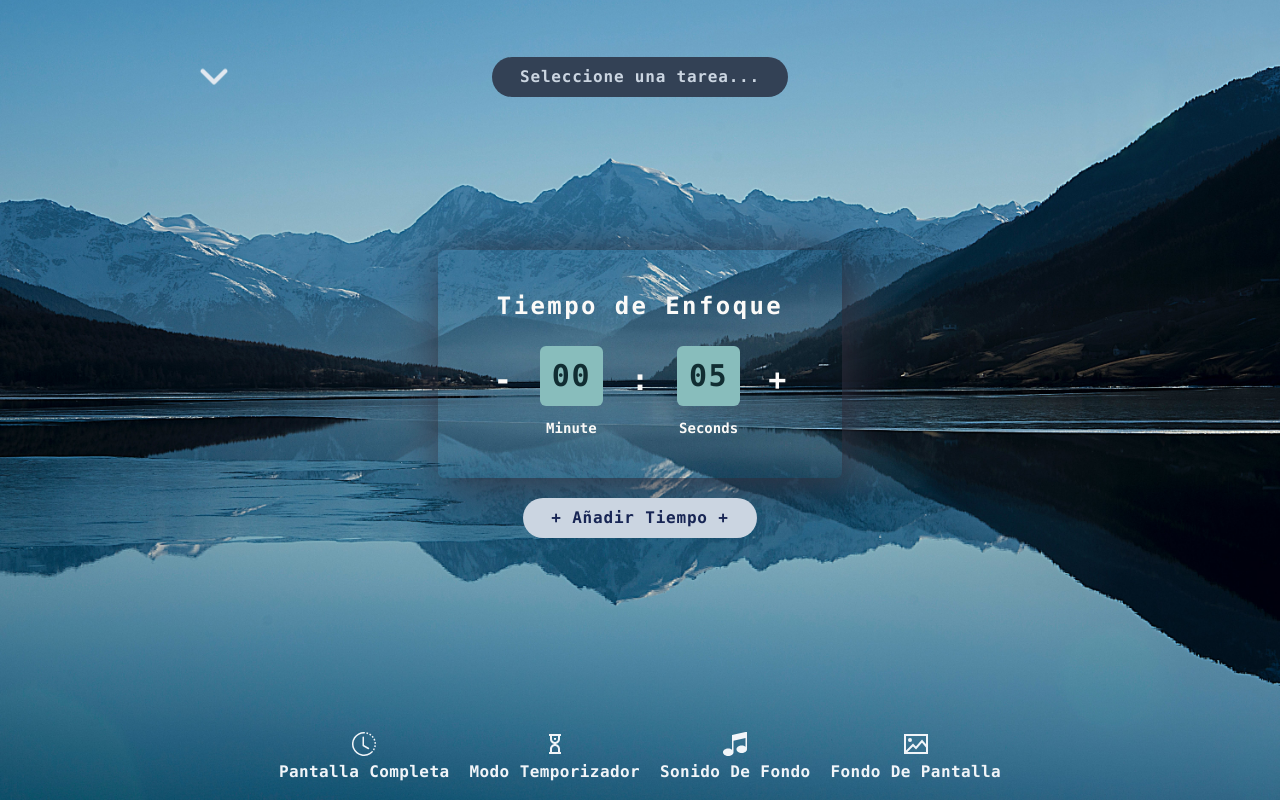
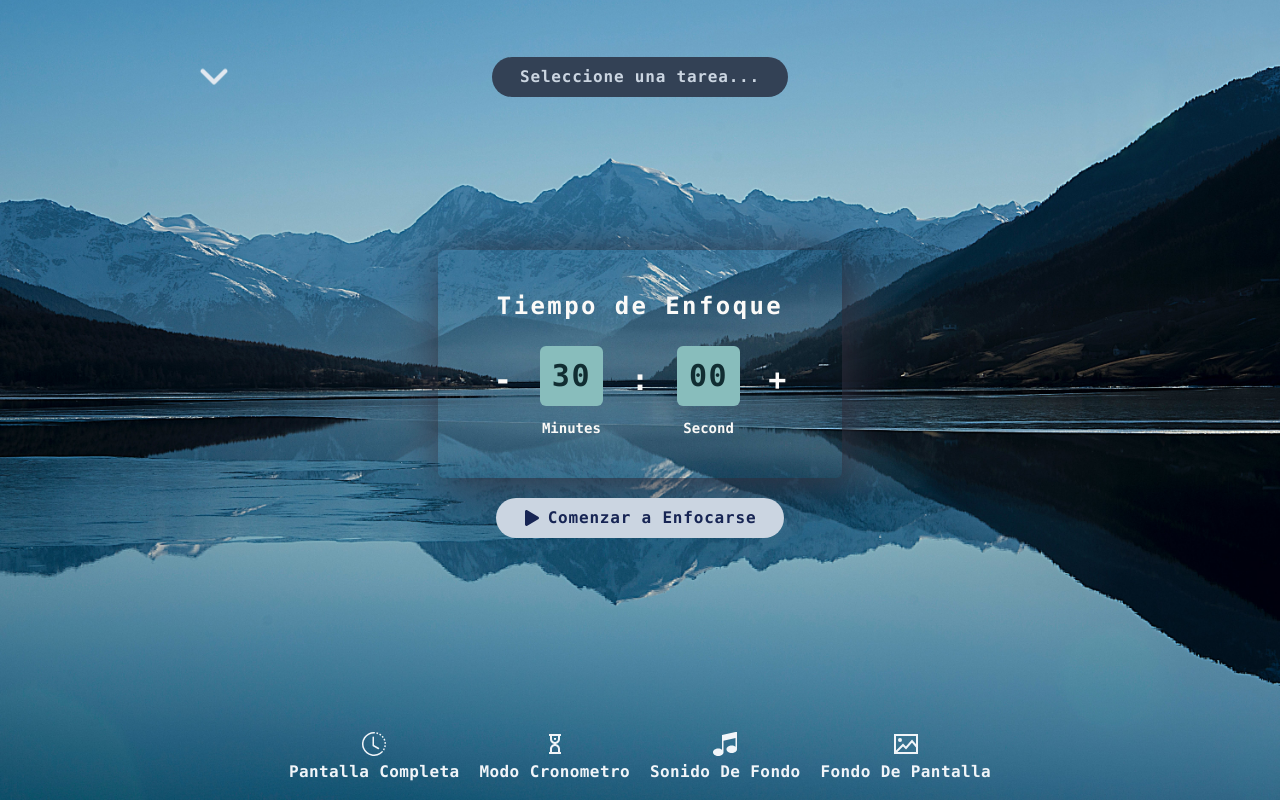
Before and after one commit to greluma/focus-todo, a React (Vite) app: page / in a window 1280 px wide. Built offline with nearby package versions, Linux system fonts and the light colour scheme; no server answers.

Commit message:
refactor clock slice & modo cronometro

```diff
--- a/src/components/Clock.jsx
+++ b/src/components/Clock.jsx
@@ -6,6 +6,7 @@ import { useSelector } from "react-redux";
 const Clock = () => {
   const clockState = useSelector((state) => state.clock)
   const time = clockState.countDownTime
+  const timeMode = clockState.timeMode;
 
   return (
     <div className=" sm:p-10 p-4 rounded-md flex justify-center flex-col gap-6 shadow-[5px_5px_50px_rgba(47,46,60,1)]">
@@ -15,11 +16,11 @@ const Clock = () => {
         </h1>
       </div>
       <div className="flex justify-center sm:px-4 gap-x-7">
-        <ClockSumRestBtn operacion="-" manageTime={decrement} />
+        {timeMode === "temporizador" && <ClockSumRestBtn operacion="-" manageTime={decrement} />}
         <ClockTimeInfo time={time?.minutes} unit="min" />
         <span className="text-2xl md:text-3xl xl:5xl text-[#FBFAF8] mt-4 font-bold">:</span>
         <ClockTimeInfo time={time?.seconds} unit="sec" />
-        <ClockSumRestBtn operacion="+" manageTime={increment} />
+        {timeMode === "temporizador" && <ClockSumRestBtn operacion="+" manageTime={increment} />}
       </div>
     </div>
 
--- a/src/components/HomeFocusBtn.jsx
+++ b/src/components/HomeFocusBtn.jsx
@@ -4,14 +4,18 @@ import { useSelector } from 'react-redux';
 
 const HomeFocusBtn = ({ focusTime, icon, text, func, continueOrFinish, colorIcon }) => {
   const [isHovered, setIsHovered] = useState(false);
-  const { minutes } = useSelector((state) => state.clock.initialTime)
+  const clockState = useSelector((state) => state.clock)
+  const timeMode = clockState.timeMode;
+  const { minutes } = clockState.initialTime
+  const operation = timeMode === "temporizador" ? "decrement" : "increment";
+
 
   return (
     <button
       onMouseEnter={() => setIsHovered(true)}
       onMouseLeave={() => setIsHovered(false)}
-      onClick={func}
-      className={` ${minutes === 0 && "hover:bg-slate-400 hover:text-blue-950"} flex items-center justify-center py-2 font-bold tracking-wider rounded-full bg-slate-300 px-7 text-blue-950 ${focusTime || continueOrFinish ? "hidden" : ""} transition ease-in-out duration-500 hover:bg-slate-700 hover:text-slate-300 text-sm md:text-base
+      onClick={() => { func(operation) }}
+      className={` flex items-center justify-center py-2 font-bold tracking-wider rounded-full bg-slate-300 px-7 text-blue-950 ${focusTime || continueOrFinish ? "hidden" : ""} transition ease-in-out duration-500 ${minutes === 0 ? "" : "hover:bg-slate-700 hover:text-slate-300"} text-sm md:text-base
 
       `}
       disabled={minutes === 0}
--- /dev/null
+++ b/src/features/clock/clockHandlers.js
@@ -0,0 +1,59 @@
+import callToast from "../../utils/callToast";
+import playAudio from "../../utils/playAudio";
+
+export function handlerTime(state, action, operation) {
+  const { time, unit } = action.payload;
+  const { minutes } = state.countDownTime;
+  switch (operation) {
+    case "increment":
+      !state.focusTime && (state.initialTime[unit] += time);
+      state.countDownTime[unit] += time;
+      state.totalMinutesFocus += time;
+      break;
+    case "decrement":
+      !state.focusTime && minutes > 0 && (state.initialTime[unit] -= time);
+      state.countDownTime[unit] -= time;
+      minutes <= 0 && (state.countDownTime.minutes = 0);
+      if (time === 5 && minutes > 0) {
+        state.totalMinutesFocus -= time;
+      }
+      break;
+  }
+}
+
+export function handleChangeMinute(state, operation) {
+  switch (operation) {
+    case "decrement":
+      state.countDownTime.seconds = 60;
+      state.countDownTime.minutes -= 1;
+      break;
+    case "increment":
+      state.countDownTime.seconds = -1;
+      state.countDownTime.minutes += 1;
+      break;
+  }
+}
+
+export function handleFinishPomodoro(state) {
+  state.focusTime = false;
+  state.continueOrFinish = false;
+  clearInterval(state.intervalId);
+  playAudio();
+  callToast(
+    `¡Felicidades! Has terminado un Pomodoro de ${state.totalMinutesFocus} minutos`
+  );
+  state.totalMinutesFocus = state.initialTime.minutes;
+  handlerResetTimer(state);
+}
+
+export const handlerResetTimer = (state) => {
+  switch (state.timeMode) {
+    case "temporizador":
+      state.countDownTime = state.initialTime;
+      break;
+    case "cronometro":
+      state.countDownTime = { minutes: 0, seconds: 0 };
+      break;
+  }
+  state.totalMinutesFocus = state.initialTime.minutes;
+};
--- a/src/features/clock/clockSlice.js
+++ b/src/features/clock/clockSlice.js
@@ -1,14 +1,14 @@
 import { createSlice } from "@reduxjs/toolkit";
-import callToast from "../../utils/callToast";
 import background from "../../assets/main-background.jpg";
-
-function playAudio() {
-  const audio = new Audio("./clock-alarm.mp3");
-  audio.play();
-}
+import {
+  handleChangeMinute,
+  handleFinishPomodoro,
+  handlerResetTimer,
+  handlerTime,
+} from "./clockHandlers";
 
 // * Estado inicial del temporizador
-const initialStateTimer = { minutes: 0, seconds: 5 };
+const initialStateTimer = { minutes: 30, seconds: 0 };
 
 const initialState = {
   countDownTime: initialStateTimer,
@@ -19,6 +19,7 @@ const initialState = {
   continueOrFinish: false,
   totalMinutesFocus: initialStateTimer.minutes,
   image: background,
+  timeMode: "temporizador",
 };
 
 export const clockSlice = createSlice({
@@ -28,6 +29,16 @@ export const clockSlice = createSlice({
     clearIntervalHandler: (state) => {
       clearInterval(state.intervalId);
       state.intervalId = null;
+    },
+
+    setTimeMode: (state) => {
+      if (state.timeMode === "temporizador") {
+        state.timeMode = "cronometro";
+        state.countDownTime = { minutes: 0, seconds: 0 };
+      } else {
+        state.timeMode = "temporizador";
+        state.countDownTime = state.initialTime;
+      }
     },
 
     setContinueOrFinish: (state, action) => {
@@ -43,45 +54,31 @@ export const clockSlice = createSlice({
     },
 
     increment: (state, action) => {
-      const { time, unit } = action.payload;
-      // TODO (las siguientes 2 lineas se repiten en increment y decrement hay que refactorizar): Si el temporizador está en modo de descanso, se incrementa el tiempo inicial
-      !state.focusTime && (state.initialTime[unit] += time);
-      state.countDownTime[unit] += time;
-      state.totalMinutesFocus += time;
+      const { seconds } = state.countDownTime;
+
+      // * Marca el cambio de minuto y segundos
+      if (seconds === 59 && state.focusTime) {
+        handleChangeMinute(state, "increment");
+      }
+
+      handlerTime(state, action, "increment");
     },
 
     decrement: (state, action) => {
-      const { time, unit } = action.payload;
       const { minutes, seconds } = state.countDownTime;
 
       // * Marca cuando el temporizador llega a 0
       if (minutes <= 0 && seconds <= 0 && state.focusTime) {
-        state.countDownTime = state.initialTime;
-        state.focusTime = false;
-        state.continueOrFinish = false;
-        clearInterval(state.intervalId);
-        playAudio();
-        callToast(
-          `¡Felicidades! Has terminado un Pomodoro de ${state.totalMinutesFocus} minutos`
-        );
-        state.totalMinutesFocus = state.initialTime.minutes;
-
+        handleFinishPomodoro(state);
         return;
       }
 
       // * Marca el cambio de minuto y segundos
       if (seconds === 0 && state.focusTime) {
-        state.countDownTime.seconds = 60;
-        state.countDownTime.minutes -= 1;
+        handleChangeMinute(state, "decrement");
       }
 
-      // * Si el temporizador está en modo de descanso, se decrementa el tiempo inicial
-      !state.focusTime && minutes > 0 && (state.initialTime[unit] -= time);
-      state.countDownTime[unit] -= time;
-      minutes <= 0 && (state.countDownTime.minutes = 0);
-      if (time === 5 && minutes > 0) {
-        state.totalMinutesFocus -= time;
-      }
+      handlerTime(state, action, "decrement");
     },
 
     changeImage: (state, action) => {
@@ -93,8 +90,7 @@ export const clockSlice = createSlice({
     },
 
     resetTimer: (state) => {
-      state.countDownTime = state.initialTime;
-      state.totalMinutesFocus = state.initialTime.minutes;
+      handlerResetTimer(state);
     },
   },
 });
@@ -109,6 +105,7 @@ export const {
   handleShowBanner,
   setContinueOrFinish,
   changeImage,
+  setTimeMode,
 } = clockSlice.actions;
 
 export default clockSlice.reducer;
--- a/src/pages/Home.jsx
+++ b/src/pages/Home.jsx
@@ -13,9 +13,10 @@ import BtnHome from "../components/BtnHome";
 import HomeFocusBtn from "../components/HomeFocusBtn";
 // redux
 import { useDispatch, useSelector } from "react-redux";
-import { changeFocusTime, decrement, resetTimer, newIntervalId, clearIntervalHandler, handleShowBanner, setContinueOrFinish, changeImage } from "../features/clock/clockSlice";
+import { changeFocusTime, decrement, resetTimer, newIntervalId, clearIntervalHandler, handleShowBanner, setContinueOrFinish, changeImage, increment, setTimeMode } from "../features/clock/clockSlice";
 import Banner from "../components/Banner";
 import newImage from '../utils/newImage';
+import callToast from '../utils/callToast';
 
 const Home = () => {
     const isSmallScreen = useMediaQuery({ maxWidth: 640 }); // sm: 640px
@@ -24,14 +25,27 @@ const Home = () => {
     const showBanner = clockState.showBanner
     const continueOrFinish = clockState.continueOrFinish;
     const image = clockState.image;
+    const timeMode = clockState.timeMode;
+    const { minutes } = clockState.countDownTime;
     const dispatch = useDispatch()
 
-    function startFocus() {
+    function startFocus(operation) {
         dispatch(setContinueOrFinish(false))
         dispatch(changeFocusTime(true));
         dispatch(newIntervalId(setInterval(() => {
-            dispatch(decrement({ unit: "seconds", time: 1 }))
+            switch (operation) {
+                case "increment":
+                    dispatch(increment({ unit: "seconds", time: 1 }))
+                    break;
+                case "decrement":
+                    dispatch(decrement({ unit: "seconds", time: 1 }))
+                    break;
+                default:
+                    break;
+            }
         }, 1000)))
+
+
     }
 
     function pauseFocus() {
@@ -45,6 +59,9 @@ const Home = () => {
         dispatch(clearIntervalHandler())
         dispatch(setContinueOrFinish(false))
         dispatch(resetTimer())
+        if (timeMode === "cronometro" && minutes > 0) {
+            callToast(`¡Enhorabuena!. Has completado ${minutes} ${minutes > 1 ? "minutos" : "minuto"} de enfoque.`)
+        }
     }
 
     function setShowBanner() {
@@ -54,6 +71,10 @@ const Home = () => {
     async function handleChangeImage() {
         const newImg = await newImage()
         dispatch(changeImage(newImg))
+    }
+
+    function handleTimeMode() {
+        dispatch(setTimeMode())
     }
 
     return (
@@ -75,7 +96,7 @@ const Home = () => {
                 </div>
                 <div className="flex self-end justify-center gap-5">
                     <BtnHome icon={<BsClockHistory />} text="pantalla completa" />
-                    <BtnHome icon={<CgSandClock />} text="modo temporizador" />
+                    <BtnHome icon={<CgSandClock />} text={`modo ${timeMode === "temporizador" ? "cronometro" : "temporizador"}`} func={handleTimeMode} />
                     <BtnHome icon={<ImMusic />} text="sonido de fondo" />
                     <BtnHome icon={<GrImage />} text="Fondo de Pantalla" func={handleChangeImage} />
                 </div>
--- /dev/null
+++ b/src/utils/playAudio.js
@@ -0,0 +1,6 @@
+function playAudio() {
+  const audio = new Audio("./clock-alarm.mp3");
+  audio.play();
+}
+
+export default playAudio;
```
